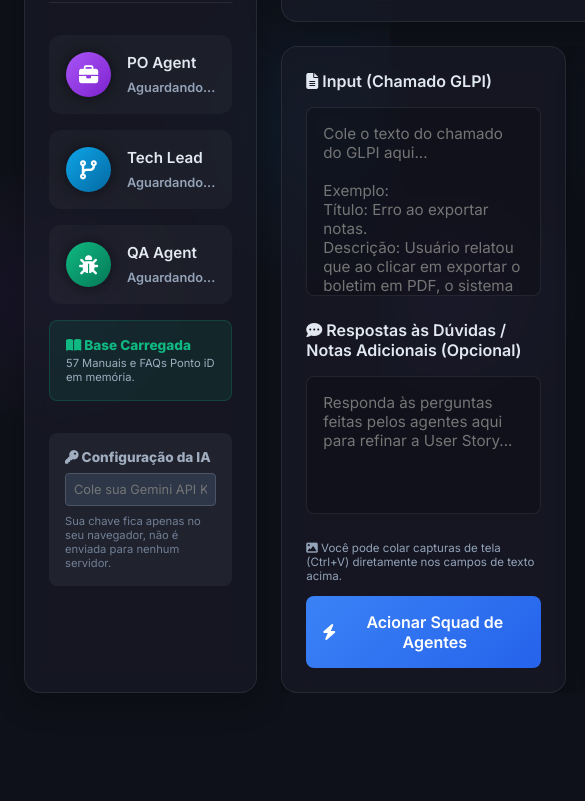
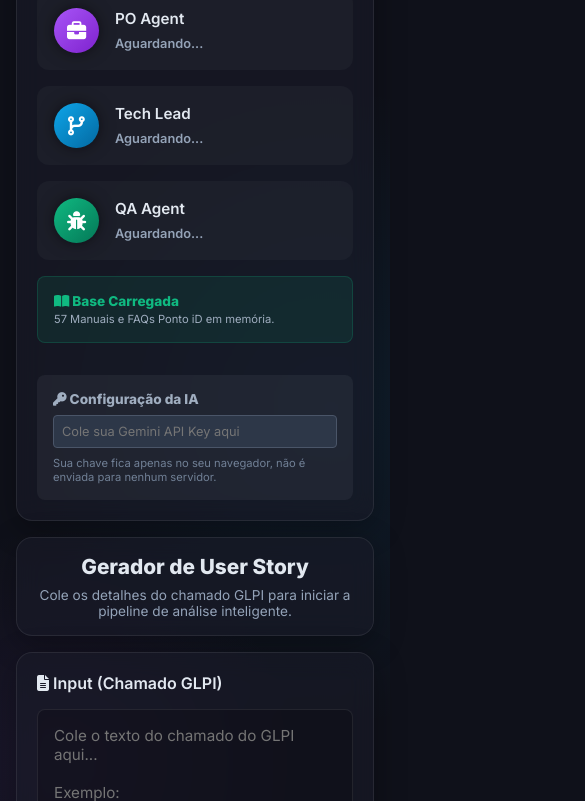
Before and after one commit to MarceloPires1509/AgenteIA, a plain HTML site: page index.html in a window 390 px wide. Shown: the part 127-928 px from the top of the page, 585 px wide, since content can reach past the window. Before the commit the page ends 844 px from the top, so only its background shows below. Drawn offline with nearby package versions, Linux system fonts and the light colour scheme.

Commit message:
feat(responsive): adicionar media queries para layout responsivo em celulares e tablets

```diff
--- a/agile-style.css
+++ b/agile-style.css
@@ -367,3 +367,82 @@
 .image-preview-item .btn-remove-image:hover {
     background: rgb(239, 68, 68);
 }
+
+/* Responsividade para Celulares e Tablets */
+@media (max-width: 1024px) {
+    body {
+        display: block;
+        overflow-y: auto;
+        height: auto;
+    }
+
+    .app-container {
+        flex-direction: column;
+        height: auto;
+        padding: 1rem;
+        gap: 1rem;
+    }
+
+    .sidebar {
+        width: 100%;
+        height: auto;
+        padding: 1.25rem;
+    }
+
+    .sidebar-header {
+        margin-bottom: 1rem;
+    }
+
+    .main-content {
+        height: auto;
+        gap: 1rem;
+    }
+
+    .main-header {
+        padding: 1rem;
+        text-align: center;
+    }
+
+    .main-header h1 {
+        font-size: 1.3rem;
+    }
+
+    .main-header p {
+        font-size: 0.85rem;
+    }
+
+    .workspace {
+        flex-direction: column;
+        height: auto;
+        overflow: visible;
+        gap: 1rem;
+    }
+
+    .input-section, .output-section {
+        width: 100%;
+        height: auto;
+        flex: none;
+        padding: 1.25rem;
+    }
+
+    #glpi-input, #glpi-answers {
+        min-height: 120px;
+        flex: none;
+        margin-bottom: 0.8rem;
+    }
+
+    #glpi-answers {
+        margin-bottom: 1.25rem;
+    }
+
+    .output-board {
+        min-height: 350px;
+        height: auto;
+        flex: none;
+    }
+
+    .btn-primary {
+        padding: 0.8rem;
+        font-size: 0.95rem;
+    }
+}
--- a/index.html
+++ b/index.html
@@ -4,7 +4,7 @@
     <meta charset="UTF-8">
     <meta name="viewport" content="width=device-width, initial-scale=1.0">
     <title>Analista IA</title>
-    <link rel="stylesheet" href="agile-style.css">
+    <link rel="stylesheet" href="agile-style.css?v=2">
     <link href="https://fonts.googleapis.com/css2?family=Inter:wght@300;400;600;800&display=swap" rel="stylesheet">
     <link rel="stylesheet" href="https://cdnjs.cloudflare.com/ajax/libs/font-awesome/6.4.0/css/all.min.css">
 </head>
```
